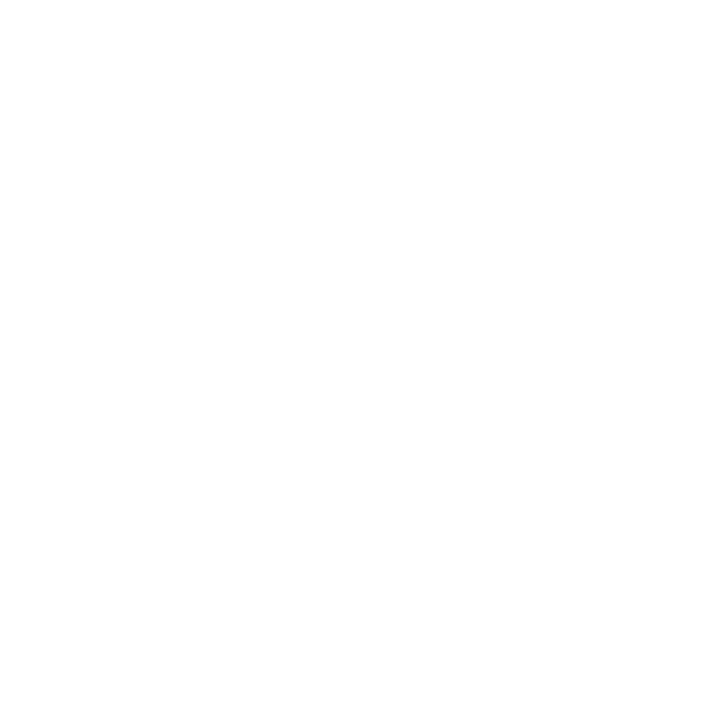
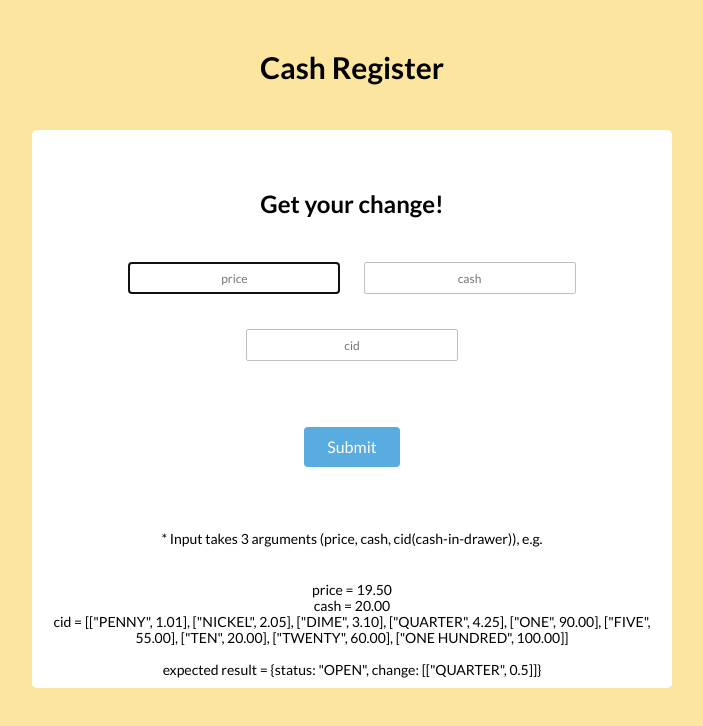
Before and after one commit to HugoRoriz/FreeCodeCamp-Assignments, a plain HTML site: page JavaScript Algorithms and Data Structures Projects/Cash Register/index.html in a window 1280 px wide. Shown: the whole page, without its empty margins (288-991 px from the left). Drawn offline with Linux system fonts and the light colour scheme; files that its build step writes are made by us from their sources.

Commit message:
Added Project

```diff
--- a/JavaScript Algorithms and Data Structures Projects/Cash Register/index.html
+++ b/JavaScript Algorithms and Data Structures Projects/Cash Register/index.html
@@ -10,5 +10,30 @@
     <script src="scripts.js"></script>
   </head>
   <body>
+    <div class="title-container">
+      <h1 id="title" class="title">Cash Register</h1>
+    </div>
+    <main class="main-container">
+      <div class="desc-container">
+        <h2 id="description" class="description">Get your change!</h2>
+        <input type="text" id="price" class="input-field" placeholder="price" autofocus required>
+        <input type="text" id="cash" class="input-field" placeholder="cash" autofocus required>
+        <input type="text" id="cid" class="input-field" placeholder="cid" autofocus required>
+        <div class="response-field">
+          <p id="result" class="result"></p>
+          <div class="button-div">
+            <input type="button" id="button" class="submit" value="Submit" onclick="checkCashRegister()"></input>
+          </div>
+        </div>
+      </div>
+      <div class="ps-field">
+        <p class="ps">
+          * Input takes 3 arguments (price, cash, cid(cash-in-drawer)), e.g.
+        </p>
+        <p class="ps">
+          price = 19.50<br>cash = 20.00<br>cid = [["PENNY", 1.01], ["NICKEL", 2.05], ["DIME", 3.10], ["QUARTER", 4.25], ["ONE", 90.00], ["FIVE", 55.00], ["TEN", 20.00], ["TWENTY", 60.00], ["ONE HUNDRED", 100.00]]<br><br>expected result = {status: "OPEN", change: [["QUARTER", 0.5]]}
+        </p>
+      </div>
+    </main>
   </body>
 </html>
--- a/JavaScript Algorithms and Data Structures Projects/Cash Register/scripts.js
+++ b/JavaScript Algorithms and Data Structures Projects/Cash Register/scripts.js
@@ -0,0 +1,66 @@
+$("#input").keyup(function(event) {
+  if (event.keyCode === 13) {
+    $("#button").click();
+  }
+});
+
+var denom = [{ name: 'ONE HUNDRED', val: 100.00},
+  { name: 'TWENTY', val: 20.00},
+  { name: 'TEN', val: 10.00},
+  { name: 'FIVE', val: 5.00},
+  { name: 'ONE', val: 1.00},
+  { name: 'QUARTER', val: 0.25},
+  { name: 'DIME', val: 0.10},
+  { name: 'NICKEL', val: 0.05},
+  { name: 'PENNY', val: 0.01}
+];
+
+function checkCashRegister() {
+  var price = document.getElementById('price').value;
+  var cash = document.getElementById('cash').value;
+  var cid = document.getElementById('cid').value;
+
+  var output = { status: null, change: [] };
+  var change = cash - price;
+
+  var register = cid.reduce(function(acc, curr) {
+    acc.total += curr[1];
+    acc[curr[0]] = curr[1];
+    return acc;
+  }, { total: 0 });
+
+  if (register.total === change) {
+    output.status = 'CLOSED';
+    output.change = cid;
+    return document.getElementById('result').innerHTML = output;
+  }
+
+  if (register.total < change) {
+    output.status = 'INSUFFICIENT_FUNDS';
+    return document.getElementById('result').innerHTML = output;
+  }
+
+  var change_arr = denom.reduce(function(acc, curr) {
+    var value = 0;
+    while (register[curr.name] > 0 && change >= curr.val) {
+      change -= curr.val;
+      register[curr.name] -= curr.val;
+      value += curr.val;
+
+      change = Math.round(change * 100) / 100;
+    }
+    if (value > 0) {
+      acc.push([ curr.name, value ]);
+    }
+    return document.getElementById('result').innerHTML = acc;
+  }, []);
+
+  if (change_arr.length < 1 || change > 0) {
+    output.status = 'INSUFFICIENT_FUNDS';
+    return document.getElementById('result').innerHTML = output;
+  }
+
+  output.status = 'OPEN';
+  output.change = change_arr;
+  return document.getElementById('result').innerHTML = output;
+}
--- a/JavaScript Algorithms and Data Structures Projects/Cash Register/styles.css
+++ b/JavaScript Algorithms and Data Structures Projects/Cash Register/styles.css
@@ -0,0 +1,69 @@
+@import 'https://fonts.googleapis.com/css?family=Lato:400,700';
+
+* {font-family: 'Lato', sans-serif;}
+
+body {background-color: #fce59f;}
+
+.title-container {
+  text-align: center;
+  height: 80px;
+  margin: 50px 0 0 0;
+}
+
+.title {font-size: 30px;}
+
+.main-container {
+  width: 50%;
+  border-radius: 5px;
+  background-color: #fff;
+  margin: auto;
+}
+
+.desc-container {
+  padding: 40px 0;
+  text-align: center;
+}
+
+.input-field {
+  font-size: 12px;
+  height: 20px;
+  width: 200px;
+  padding: 5px;
+  margin: 25px 10px 10px 10px;
+  border: 1px solid #c0c0c0;
+  border-radius: 2px;
+  text-align: center;
+}
+
+.response-field {}
+
+.response {
+  height: 25px;
+  font-size: 22px;
+  text-align: center;
+}
+
+.noDisplay {display: none;}
+
+.button-div {
+  width: 96px;
+	margin: auto;
+}
+
+#button {
+  background-color: #59ace0;
+  border-radius: 4px;
+  color: white;
+  font-size: 1em;
+  height: 40px;
+  width: 96px;
+  border: none;
+  margin-top: 40px;
+}
+
+.ps-field {text-align: center;}
+
+.ps {
+  font-size: 14px;
+  padding: 10px;
+}
```
Also changed, not shown: JavaScript Algorithms and Data Structures Projects/Telephone Number Validator/styles.css (+0 -7 lines), JavaScript Algorithms and Data Structures Projects/Cash Register/README.md.
